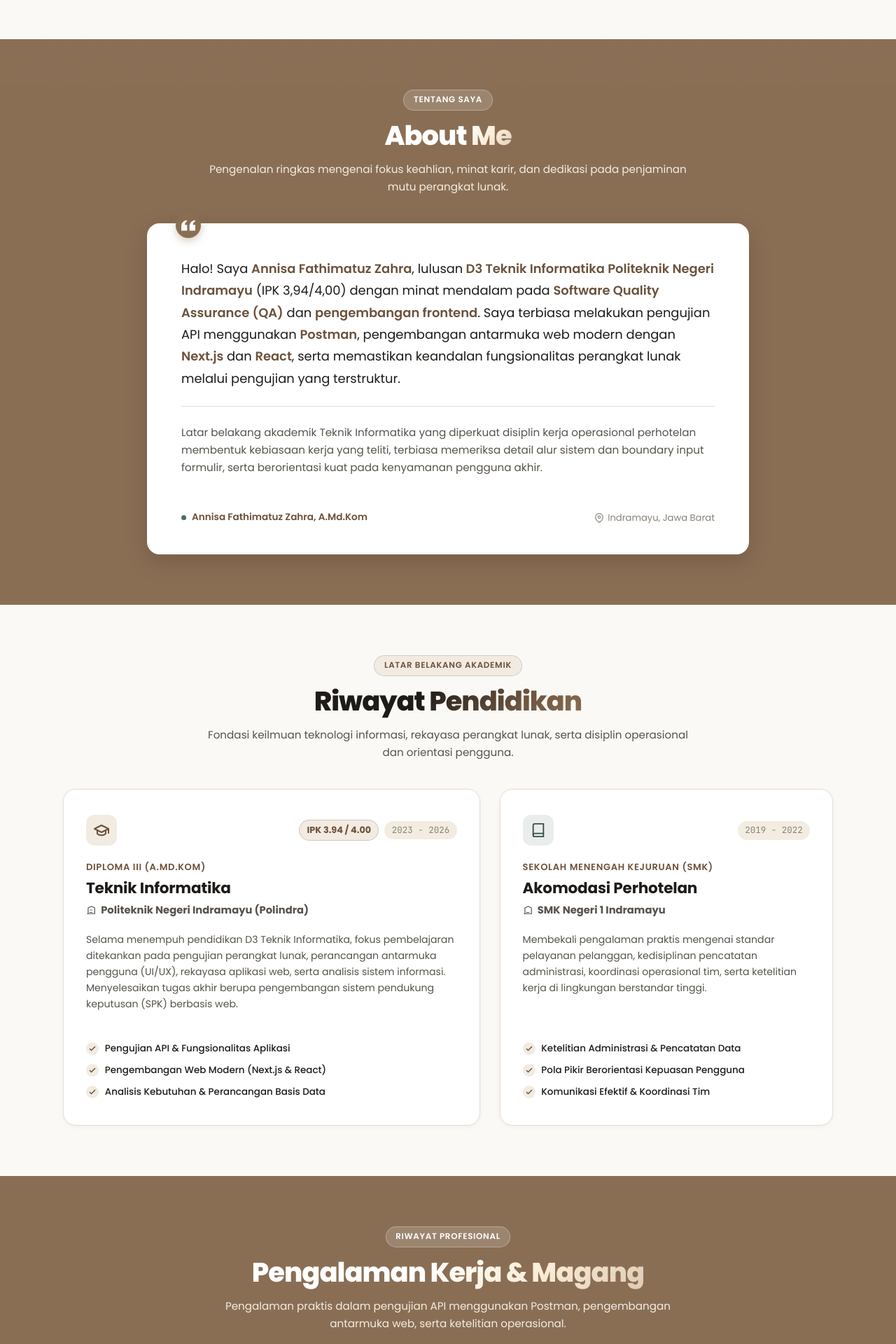
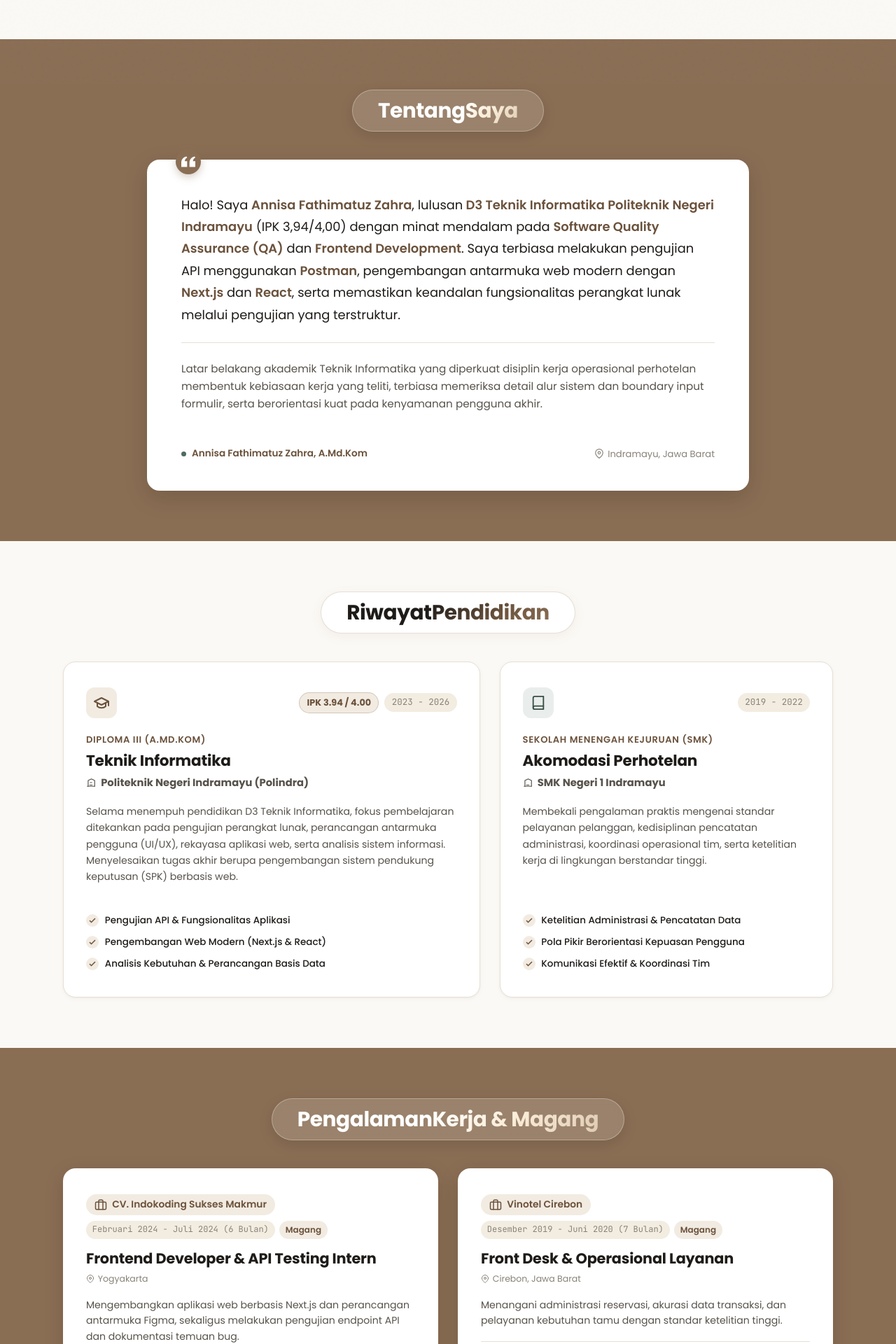
Before and after one commit to annisafzahra/porto, a Next.js app: page / in a window 1280 px wide. Shown: the part 680-2600 px from the top of the page at 70% size. Built offline with nearby package versions, Linux system fonts and the light colour scheme.

Commit message:
style: remove section pills and descriptions, transform section titles into pill capsules

```diff
--- a/src/app/globals.css
+++ b/src/app/globals.css
@@ -158,25 +158,50 @@ a {
 
 /* Section Header Utility */
 .section-header {
+  display: flex;
+  flex-direction: column;
+  align-items: center;
+  justify-content: center;
   text-align: center;
-  max-width: 700px;
   margin: 0 auto 2.5rem;
+  width: 100%;
 }
 
-.section-pill {
+/* Pill-shaped Section Title */
+.section-title-pill {
   display: inline-flex;
   align-items: center;
-  gap: 0.45rem;
-  padding: 0.28rem 0.85rem;
-  background: var(--accent-taupe-soft);
-  border: 1px solid rgba(138, 110, 84, 0.25);
+  justify-content: center;
+  font-size: clamp(1.35rem, 2.5vw, 1.85rem);
+  font-weight: 700;
+  letter-spacing: -0.015em;
+  padding: 0.65rem 2.25rem;
   border-radius: var(--radius-full);
-  color: var(--accent-taupe-dark);
-  font-size: 0.74rem;
-  font-weight: 600;
-  text-transform: uppercase;
-  letter-spacing: 0.06em;
-  margin-bottom: 0.75rem;
+  background: #ffffff;
+  border: 1.5px solid rgba(138, 110, 84, 0.22);
+  color: var(--text-primary);
+  box-shadow: 0 4px 16px rgba(138, 110, 84, 0.08);
+  margin: 0 auto;
+  line-height: 1.25;
+}
+
+.section-title-pill-dark {
+  display: inline-flex;
+  align-items: center;
+  justify-content: center;
+  font-size: clamp(1.35rem, 2.5vw, 1.85rem);
+  font-weight: 700;
+  letter-spacing: -0.015em;
+  padding: 0.65rem 2.25rem;
+  border-radius: var(--radius-full);
+  background: rgba(255, 255, 255, 0.14);
+  backdrop-filter: blur(8px);
+  -webkit-backdrop-filter: blur(8px);
+  border: 1.5px solid rgba(255, 255, 255, 0.3);
+  color: #ffffff;
+  box-shadow: 0 6px 20px rgba(0, 0, 0, 0.12);
+  margin: 0 auto;
+  line-height: 1.25;
 }
 
 .section-title {
--- a/src/components/AboutMe.tsx
+++ b/src/components/AboutMe.tsx
@@ -11,16 +11,10 @@ export default function AboutMe() {
     <section className="section-spacing about-section reveal-on-scroll" id="about-me">
       <div className="container">
         <div className="section-header">
-          <div className="section-pill section-pill-dark">{t('Tentang Saya', 'About Me')}</div>
-          <h2 className="section-title section-title-dark">
-            About <span className="gradient-text-soft">Me</span>
+          <h2 className="section-title-pill-dark">
+            {t('Tentang', 'About')}{' '}
+            <span className="gradient-text-soft">{t('Saya', 'Me')}</span>
           </h2>
-          <p className="section-description section-description-dark">
-            {t(
-              'Pengenalan ringkas mengenai fokus keahlian, minat karir, dan dedikasi pada penjaminan mutu perangkat lunak.',
-              'A concise introduction covering core competencies, career focus, and dedication to software quality assurance.'
-            )}
-          </p>
         </div>
 
         {/* Clean, Focused Statement Card */}
@@ -38,7 +32,7 @@ export default function AboutMe() {
                   <p className="statement-lead">
                     Hi! I&apos;m <strong>Annisa Fathimatuz Zahra</strong>, a fresh graduate of
                     <strong> D3 Teknik Informatika from Politeknik Negeri Indramayu</strong> (GPA 3.94/4.00)
-                    with a strong interest in <strong>Software Quality Assurance</strong> and <strong>frontend development</strong>.
+                    with a strong interest in <strong>Software Quality Assurance</strong> and <strong>Frontend Development</strong>.
                     I am used to working across API testing using <strong>Postman</strong>, web application development with
                     <strong> Next.js</strong> and <strong>React</strong>, and ensuring software functionality and quality through structured verification.
                   </p>
@@ -54,7 +48,7 @@ export default function AboutMe() {
                   <p className="statement-lead">
                     Halo! Saya <strong>Annisa Fathimatuz Zahra</strong>, lulusan
                     <strong> D3 Teknik Informatika Politeknik Negeri Indramayu</strong> (IPK 3,94/4,00)
-                    dengan minat mendalam pada <strong>Software Quality Assurance (QA)</strong> dan <strong>pengembangan frontend</strong>.
+                    dengan minat mendalam pada <strong>Software Quality Assurance (QA)</strong> dan <strong>Frontend Development</strong>.
                     Saya terbiasa melakukan pengujian API menggunakan <strong>Postman</strong>, pengembangan antarmuka web modern dengan
                     <strong> Next.js</strong> dan <strong>React</strong>, serta memastikan keandalan fungsionalitas perangkat lunak melalui pengujian yang terstruktur.
                   </p>
--- a/src/components/Contact.tsx
+++ b/src/components/Contact.tsx
@@ -25,17 +25,10 @@ export default function Contact() {
     <section className="section-spacing contact-section reveal-on-scroll" id="contact">
       <div className="container">
         <div className="section-header">
-          <div className="section-pill">{t('Saluran Komunikasi', 'Communication Channels')}</div>
-          <h2 className="section-title">
+          <h2 className="section-title-pill">
             {t('Hubungi', 'Get in')}{' '}
             <span className="gradient-text">{t('Saya', 'Touch')}</span>
           </h2>
-          <p className="section-description">
-            {t(
-              'Terbuka untuk diskusi kesempatan kerja di bidang Software Quality Assurance, Software Testing, maupun Frontend Development.',
-              'Open for opportunities and discussions in Software Quality Assurance, API Testing, and Frontend Web Engineering.'
-            )}
-          </p>
         </div>
 
         {/* 4 Cards Arranged in 1 Horizontal Line */}
--- a/src/components/Education.tsx
+++ b/src/components/Education.tsx
@@ -11,17 +11,10 @@ export default function Education() {
     <section className="section-spacing education-section reveal-on-scroll" id="education">
       <div className="container">
         <div className="section-header">
-          <div className="section-pill">{t('Latar Belakang Akademik', 'Academic Background')}</div>
-          <h2 className="section-title">
+          <h2 className="section-title-pill">
             {t('Riwayat', 'Education')}{' '}
             <span className="gradient-text">{t('Pendidikan', 'History')}</span>
           </h2>
-          <p className="section-description">
-            {t(
-              'Fondasi keilmuan teknologi informasi, rekayasa perangkat lunak, serta disiplin operasional dan orientasi pengguna.',
-              'Foundational education in information technology, web engineering, operational discipline, and user-centric problem solving.'
-            )}
-          </p>
         </div>
 
         <div className="education-grid">
--- a/src/components/Experience.tsx
+++ b/src/components/Experience.tsx
@@ -11,17 +11,10 @@ export default function Experience() {
     <section className="section-spacing experience-section reveal-on-scroll" id="experience">
       <div className="container">
         <div className="section-header">
-          <div className="section-pill section-pill-dark">{t('Riwayat Profesional', 'Professional History')}</div>
-          <h2 className="section-title section-title-dark">
+          <h2 className="section-title-pill-dark">
             {t('Pengalaman', 'Work &')}{' '}
             <span className="gradient-text-soft">{t('Kerja & Magang', 'Internship Experience')}</span>
           </h2>
-          <p className="section-description section-description-dark">
-            {t(
-              'Pengalaman praktis dalam pengujian API menggunakan Postman, pengembangan antarmuka web, serta ketelitian operasional.',
-              'Practical experience in Postman API testing, web interface development, and operational precision.'
-            )}
-          </p>
         </div>
 
         <div className="experience-grid">
--- a/src/components/Projects.tsx
+++ b/src/components/Projects.tsx
@@ -24,17 +24,10 @@ export default function Projects() {
     <section className="section-spacing projects-section reveal-on-scroll" id="projects">
       <div className="container">
         <div className="section-header">
-          <div className="section-pill">{t('Studi Kasus & Portofolio', 'Case Studies & Portfolio')}</div>
-          <h2 className="section-title">
+          <h2 className="section-title-pill">
             {t('Proyek', 'Featured')}{' '}
             <span className="gradient-text">{t('Unggulan', 'Projects')}</span>
           </h2>
-          <p className="section-description">
-            {t(
-              'Implementasi antarmuka web modern serta pengujian fungsionalitas dan integritas API secara mendalam.',
-              'Modern web applications featuring structured functional testing, API validation, and clean UI engineering.'
-            )}
-          </p>
 
           {/* Filter Pills */}
           <div className="filter-pill-group">
--- a/src/components/Skills.tsx
+++ b/src/components/Skills.tsx
@@ -121,17 +121,10 @@ export default function Skills() {
     <section className="section-spacing skills-section reveal-on-scroll" id="skills">
       <div className="container">
         <div className="section-header">
-          <div className="section-pill section-pill-dark">{t('Keahlian & Toolkit', 'Skills & Toolkit')}</div>
-          <h2 className="section-title section-title-dark">
+          <h2 className="section-title-pill-dark">
             {t('Keahlian', 'Technical')}{' '}
             <span className="gradient-text-soft">{t('Teknis', 'Skills')}</span>
           </h2>
-          <p className="section-description section-description-dark">
-            {t(
-              'Kombinasi kapabilitas pengujian fungsionalitas sistem, rekayasa frontend modern, dan alur kerja kolaboratif.',
-              'A blend of functional system testing capabilities, modern frontend engineering, and collaborative workflow discipline.'
-            )}
-          </p>
         </div>
 
         {/* 3 Categories Grid */}
--- a/src/data/portfolioData.ts
+++ b/src/data/portfolioData.ts
@@ -421,8 +421,8 @@ export const EXPERIENCES: ExperienceItem[] = [
     role: "Frontend Developer & API Testing Intern",
     roleEn: "Frontend Developer & API Testing Intern",
     organization: "CV. Indokoding Sukses Makmur",
-    location: "Cirebon / Hybrid",
-    locationEn: "Cirebon / Hybrid",
+    location: "Yogyakarta",
+    locationEn: "Yogyakarta",
     type: "Magang",
     typeEn: "Internship",
     description: "Mengembangkan aplikasi web berbasis Next.js dan perancangan antarmuka Figma, sekaligus melakukan pengujian endpoint API dan dokumentasi temuan bug.",
@@ -450,8 +450,8 @@ export const EXPERIENCES: ExperienceItem[] = [
     organization: "Vinotel Cirebon",
     location: "Cirebon, Jawa Barat",
     locationEn: "Cirebon, West Java",
-    type: "Kerja",
-    typeEn: "Full-time",
+    type: "Magang",
+    typeEn: "Internship",
     description: "Menangani administrasi reservasi, akurasi data transaksi, dan pelayanan kebutuhan tamu dengan standar ketelitian tinggi.",
     descriptionEn: "Managed guest reservations, transaction record accuracy, and customer service adhering to strict operational standards.",
     achievements: [
```
